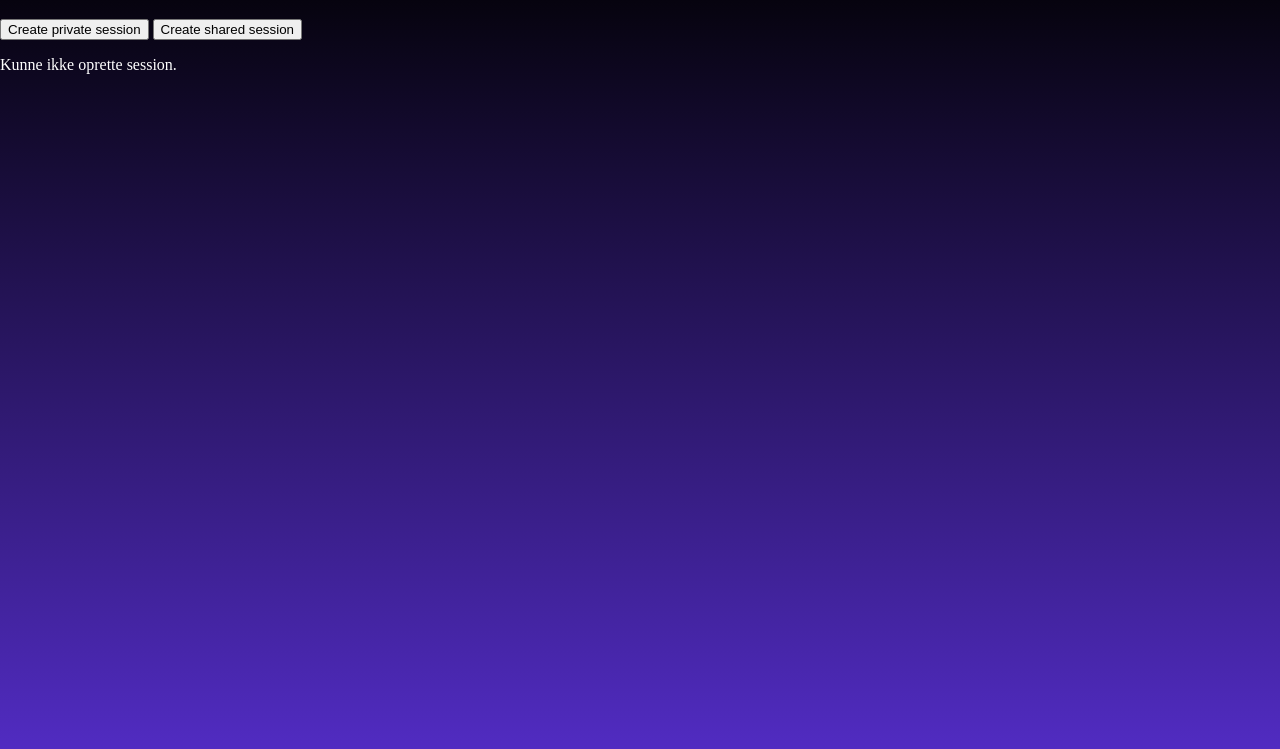
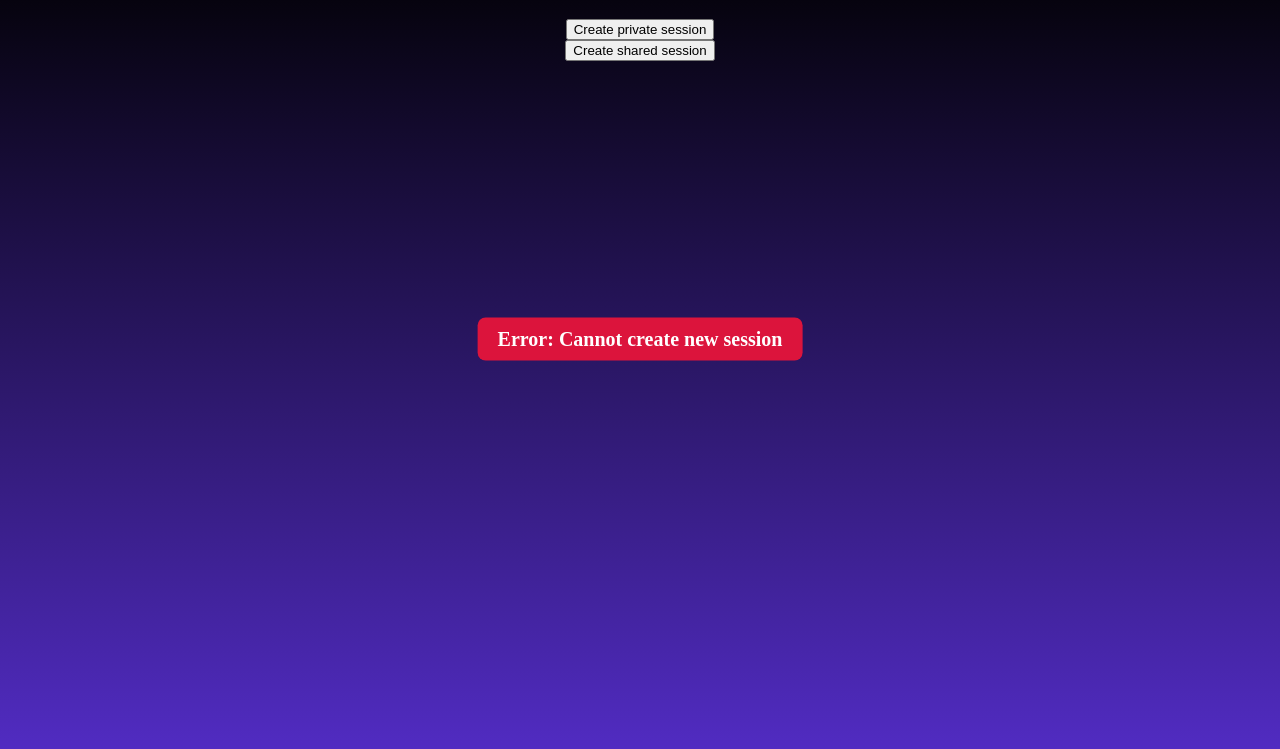
Before and after one commit to Fowsi12/NEXT-UP, a website with bundled scripts: page frontend/createsession.html in a window 1280 px wide. Both pictures are taken after a click on the button "Create private session". Shown: the part 61-810 px from the top of the page. Built offline with nearby package versions, Linux system fonts and the light colour scheme; no server answers.

Commit message:
ErrorBox funktion. Rettet lidt formalia. Splittet ui.js op i 2 filer pga. import/export overskuelighed. Rettet stavefejl.

```diff
--- a/backend/server.js
+++ b/backend/server.js
@@ -72,7 +72,6 @@ async function onCreatePrivateSession(request, response) {
     (true)
     returning *
   `);
-
   response.status(201).json(dbResult.rows[0]);
 }
 async function onCreateSharedSession(request, response) {
@@ -81,7 +80,6 @@ async function onCreateSharedSession(request, response) {
     (false)
     returning *
   `);
-
   response.status(201).json(dbResult.rows[0]);
 }
 
--- a/frontend/createsession.html
+++ b/frontend/createsession.html
@@ -7,22 +7,22 @@
     <script src="js/endpoint-user.js"></script>
     <!-- JavaScript-filen sender request til backend og opretter sessionen -->
     <script src="js/createsession.js" defer type="module"></script>
-    <script src="js/ui.js" defer></script>
 
     <link rel="stylesheet" href="styles.css" />
     <title> Create Session</title>
   </head>
 
   <body>
-    <h1 class="binaryFlowHeader" style="color: white">Binary Flow</h1>
-
+    <h1 class="binaryFlowHeader">Binary Flow</h1>
+    <div id="centerContent">
       <!-- Opretter en privat session via createsession.js -->
       <button class="createPrivate">Create private session</button>
 
       <!-- Opretter en shared session via createsession.js -->
       <button class="createShared">Create shared session</button>
+    </div>
 
-      <p id="createSessionMessage" style="color: white"></p>
+    <!--Tom div til errorBox. Lad den ligge nederst-->
+    <div id="errorBox"></div>
   </body>
-
 </html>
--- a/frontend/js/createsession.js
+++ b/frontend/js/createsession.js
@@ -1,51 +1,24 @@
+import { showError } from './ui_errorbox.js';
+const errorBox = document.getElementById("errorBox");
+/* errorBox:
+viser fejltekst i en popup box der forsvinder af sig selv */
+
 /* document:
-Vi vælger classes .createPrivate og .createShared
-Vi tilføjer event listener click og kalder funktion ved klik
+Vælger classes .createPrivate og .createShared
+Tilføjer event listener click og kalder funktior ved klik
 */
 document
     .querySelector('.createPrivate')
     .addEventListener('click', createPrivateSession);
-
 document
     .querySelector('.createShared')
     .addEventListener('click', createSharedSession);
 
-/* Create Private/Shared Session funktioner:
-
-*/
-
-/*
-async function createPrivateSession() {
-  const response = await fetch('/api/sessions/private', {
-    method: 'POST',
-  });
-
-  if (response.ok) {
-    const currentSession = await response.json();
-    console.log("Response: " + response.status + "!"+" Private Session created with Session Id: " + currentSession);
-    window.location.href = `/session/${currentSession.session_id}`;
-  }
-}
-
-async function createSharedSession() {
-  const response = await fetch('/api/sessions/shared    ', {
-    method: 'POST',
-  });
-
-  if (response.ok) {
-    const currentSession = await response.json();
-    console.log("Response: " + response.status + "!"+" Shared Session created with Session Id: " + currentSession);
-    window.location.href = `/session/${currentSession.session_id}`;
-  }
-}
-*/
-
-//Funktion følger nu én api istedet for 2 i 1 funktion. Det her er create private session, [næste linje]
+/*Funktionerne følger her et api i stedet for 2 i 1 funktion.
+Både create private session og shared session kalder samme funktion*/
 async function createPrivateSession() {
   await createSession("/api/sessions/private");
 }
-
-//[sætningen fortsætter fra ovenover] og create shared session kalder samme funktion.
 async function createSharedSession() {
   await createSession("/api/sessions/shared");
 }
@@ -60,35 +33,29 @@ Denne ordbog gemmes i variablen const currentSession.
 Vi skal redirect klienten via det.
 Funktionerne laver derfor et link path med session_id ved at slå op i ordbogen, */
 async function createSession(endpoint) {
-  const message = document.getElementById("createSessionMessage");
-
     try {
         const response = await fetch(endpoint, {
             method: "POST",
         });
-
         if (!response.ok) {
-      message.textContent = "Kunne ikke oprette session.";
+            console.log("error")
+            showError("Error: Cannot create new session");
             return;
         }
-
         const currentSession = await response.json();
-
-/*
+        localStorage.setItem("session_id", currentSession.session_id);
+        localStorage.setItem("is_private", currentSession.is_private);
+/* localStorage.setItem:
+Gemmer session_id i browseren, så andre sider kan vide hvilken session brugeren er i.
 localStorage er et JavaScript Web API, der gør det muligt at gemme data lokalt i brugerens browser.
 Data bevares, selv efter browseren lukkes eller genstartes, og gemmes uden udløbsdato.
-Det bruges ofte til at huske brugerpræferencer (som "dark mode"), indkøbskurve eller "huske mig"-funktioner
-*/
-    localStorage.setItem("session_id", currentSession.session_id);
-    localStorage.setItem("is_private", currentSession.is_private);
-// Gemmer session_id i browseren, så andre sider kan vide hvilken session brugeren er i.
-
+Det bruges ofte til at huske brugerpræferencer (som fx "dark mode"), indkøbskurve el.lign.*/
         console.log("Response: " + response.status + "!"+ " Session created with Session Id: " + currentSession.session_id)
-  // Hvis join lykkes, sendes brugeren videre til hovedsiden "mainpage.html".
-  //  window.location.href = `/session/${currentSession.session_id}`;
+/* Hvis join lykkes, skal bruger linkes videre til sin unikke udgave af "mainpage.html".
+window.location.href = `/session/${currentSession.session_id}`; */
 
     } catch (error) {
     console.error(error);
-    message.textContent = "Der skete en fejl ved oprettelse af session.";
+    showError("An error occured during the creation of session");
     }
 }
--- /dev/null
+++ b/frontend/js/ui_errorbox.js
@@ -0,0 +1,28 @@
+/* ERROR BOX SHOW OG FADE UD:
+Den tager message som parameter
+message vises som text i boxen */
+let errorTimeout;
+/* errorTimeout:
+vi bruger den til at clear timeout tiden på fadeout
+I tilfælde af, at brugeren spammer knappen der viser error boxen */
+export function showError(message) {
+  const errorBox = document.getElementById("errorBox");
+
+  clearTimeout(errorTimeout);
+/* clearTimeout:
+nulstiller errorTimeout funktionen hver gang showError funktionen kaldes */
+
+  errorBox.textContent = message;
+  errorBox.style.display = "block";
+
+  setTimeout(function() {
+    errorBox.style.opacity = "1"; //fade ind
+  }, 10);
+
+  errorTimeout = setTimeout(function() {
+    errorBox.style.opacity = "0"; // fade out
+    setTimeout(function() {
+      errorBox.style.display = "none"; //skjuler boxen helt igen
+    }, 500);
+  }, 3000);
+}
--- a/frontend/js/ui.js
+++ b/frontend/js/ui_moodboxes.js
@@ -2,18 +2,17 @@
 let isMoodBoxOpen = null // variabel til at se, om MoodBox er åben eller lukket
 console.log("isMoodBoxOpen: " + isMoodBoxOpen)
 const moodBoxes = document.querySelectorAll(".moodBox");
-
 /* .querySelectorAll:
 finder alle elementer med class="closeMoodBox"
 og returnerer en NodeList (liste med elementer) */
 
 /* forEach:
 følgende gøres for hvert element i NodeList'en*/
-    document.addEventListener("click", function(event) {
+document.addEventListener("click", function(event) {
 /*moodBoxes.forEach:
 Lukker evt. åbne Moodboxes, hvis man klipper på en anden*/
     const button = event.target.closest(".openMoodBox");
-    if(button){
+    if(button) {
         const targetBox = button.dataset.target;
 /* button.dataset.target:
 const targetBox oprettes fra attributten "data-target" fra html
--- a/frontend/styles.css
+++ b/frontend/styles.css
@@ -11,7 +11,32 @@
   display: flex;
   flex-direction: column; /* Alt i centerContent stables lodret */
   align-items: center; /* ALT I centercontent centreres */
+  text-align: center;
   position: relative; /* Parent til Popup boxes, don't touch!! */
+}
+/* ERROR MESSAGES:
+Til fejlbeskeder - vises centreret midt på siden og fader ud efter 5 sekunder
+id="errorBox
+*/
+#errorBox {
+  position: fixed;
+  top: 50%;
+  left: 50%;
+  transform: translate(-50%, -50%); /* centreres midt på siden */
+  z-index: 20;
+
+  color: white;
+  text-align: center;
+  font-weight: bold;
+  font-size: 20px;
+  background-color: crimson;
+  padding: 10px 20px;
+  border-radius: 8px;
+
+  opacity: 0; /* starter synlig */
+  transition: opacity 0.5s ease;
+  display: none; /* skjult som default */
+  pointer-events: none; /* så den ikke blokerer klik */
 }
 
 /* MOOD MENU */
```
Also changed, not shown: db/createDb.js (+14 -7 lines), frontend/index.html (+2 -4 lines), frontend/joinsession.html (+6 -9 lines), frontend/js/mainpage.js (+28 -10 lines), frontend/mainpage.html (+12 -9 lines). Lines whose indentation alone changed are shown as unchanged.
